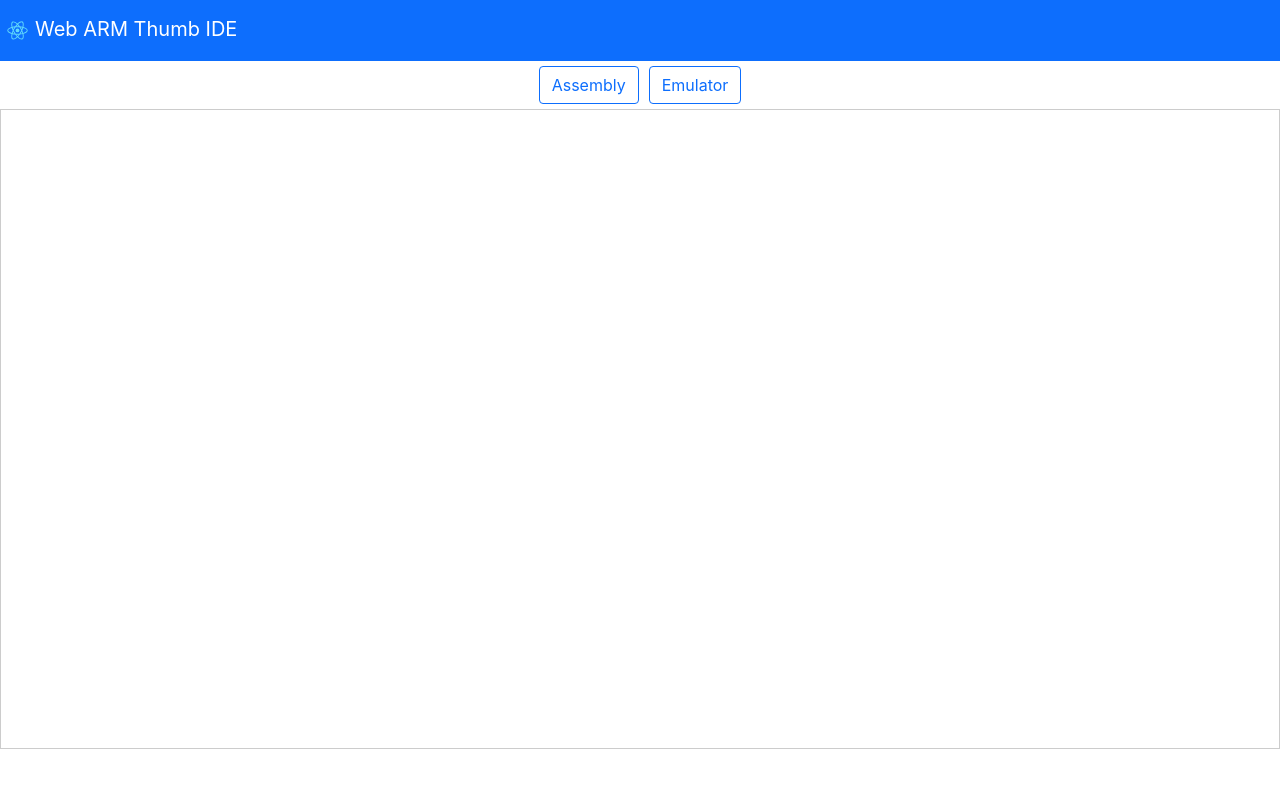
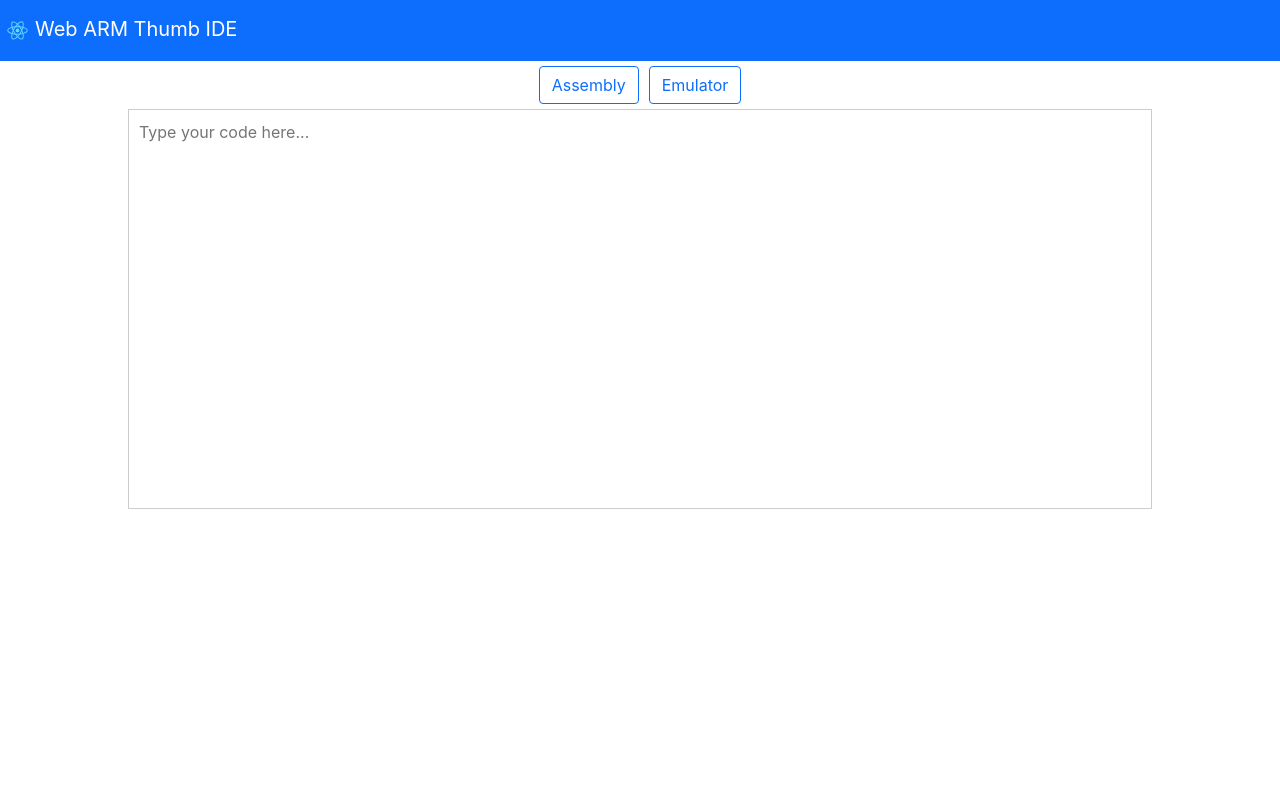
Before and after one commit to FreddyJS/wthumb, a React (Create React App) app in the folder frontend/: page / in a window 1280 px wide. Shown: the top 788 px of the page. Built offline with nearby package versions, Linux system fonts and the light colour scheme.

Commit message:
[frontend] Minimal changes

```diff
--- a/frontend/src/App.js
+++ b/frontend/src/App.js
@@ -27,7 +27,7 @@ function App() {
       <ModeSelector />
       <div className="content">
         {/* Here we should change between different modes, for now lets just put a text editor*/}
-        <CodeEditor onChange={() => console.log("Change")}/>
+        <CodeEditor placeHolder="Type your code here..."/>
       </div>
     </div>
   );
--- a/frontend/src/components/CodeEditor/code-editor.scss
+++ b/frontend/src/components/CodeEditor/code-editor.scss
@@ -1,7 +1,7 @@
 .editor {
-    width: 100%;
-    height: 80vh;
+    width: 80%;
+    height: 50vh;
     border: 1px solid #ccc;
     padding: 10px;
     resize: none;
-  }
+}
```
